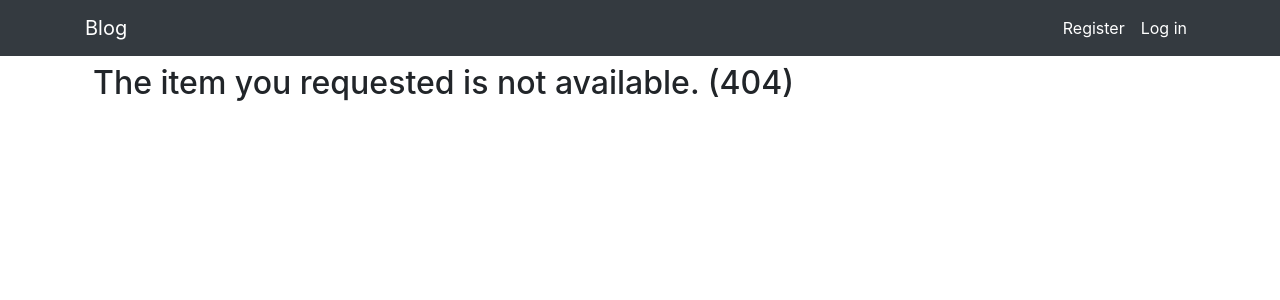
After one commit to SuslaDmitry/MyBlog, a Django app: template Blog/templates/404.html in a window 1280 px wide. The commit adds this page. Shown: the top 300 px of the page. Run offline with Django 3.2, Linux system fonts and the light colour scheme; the template is opened without the code that fills it, so the values that code supplies are empty; some libraries are stand-ins or nearby versions.

Commit message:
404, 500

```diff
--- a/Blog/settings.py
+++ b/Blog/settings.py
@@ -23,7 +23,7 @@ BASE_DIR = os.path.dirname(os.path.dirname(os.path.abspath(__file__)))
 SECRET_KEY = 'mml-#!3i1z!m3y7%gx)eew4o74k_5awngdn)=$+jsja*f69a!v'
 
 # SECURITY WARNING: don't run with debug turned on in production!
-DEBUG = True
+DEBUG = False
 
 ALLOWED_HOSTS = ['35.232.162.0',
                  'ukraineblog.tk']
@@ -59,7 +59,7 @@ ROOT_URLCONF = 'Blog.urls'
 TEMPLATES = [
     {
         'BACKEND': 'django.template.backends.django.DjangoTemplates',
-        'DIRS': [],
+        'DIRS': [os.path.join(BASE_DIR, 'learning_log/templates')],
         'APP_DIRS': True,
         'OPTIONS': {
             'context_processors': [
--- /dev/null
+++ b/Blog/templates/404.html
@@ -0,0 +1,6 @@
+{% extends "blogs/base.html" %}
+{% block header %}
+<div class="p-2">
+    <h2>The item you requested is not available. (404)</h2>
+</div>
+{% endblock header %}
--- /dev/null
+++ b/Blog/templates/500.html
@@ -0,0 +1,6 @@
+{% extends "blogs/base.html" %}
+{% block header %}
+<div class="p-2">
+    <h2>There has been an internal error. (500)</h2>
+</div>
+{% endblock header %}
--- a/blogs/templates/blogs/my_posts.html
+++ b/blogs/templates/blogs/my_posts.html
@@ -33,7 +33,7 @@
                        role="button">Х</a></p>
                 <div class="card-footer">
                     <small class="text-muted">Create: {{ post.date_added|date:'M d, Y H:i' }}</small>
-                    <small class="text-muted">Edit: {{ post.date_edit|date:'M d, Y H:i' }}</small>
+                    <br><small class="text-muted">Edit: {{ post.date_edit|date:'M d, Y H:i' }}</small></br>
                     {% if post.public %}
                     <small class="text-muted">Published: {{ post.date_publication|date:'M d, Y H:i' }}</small>
                     {% endif %}
```
